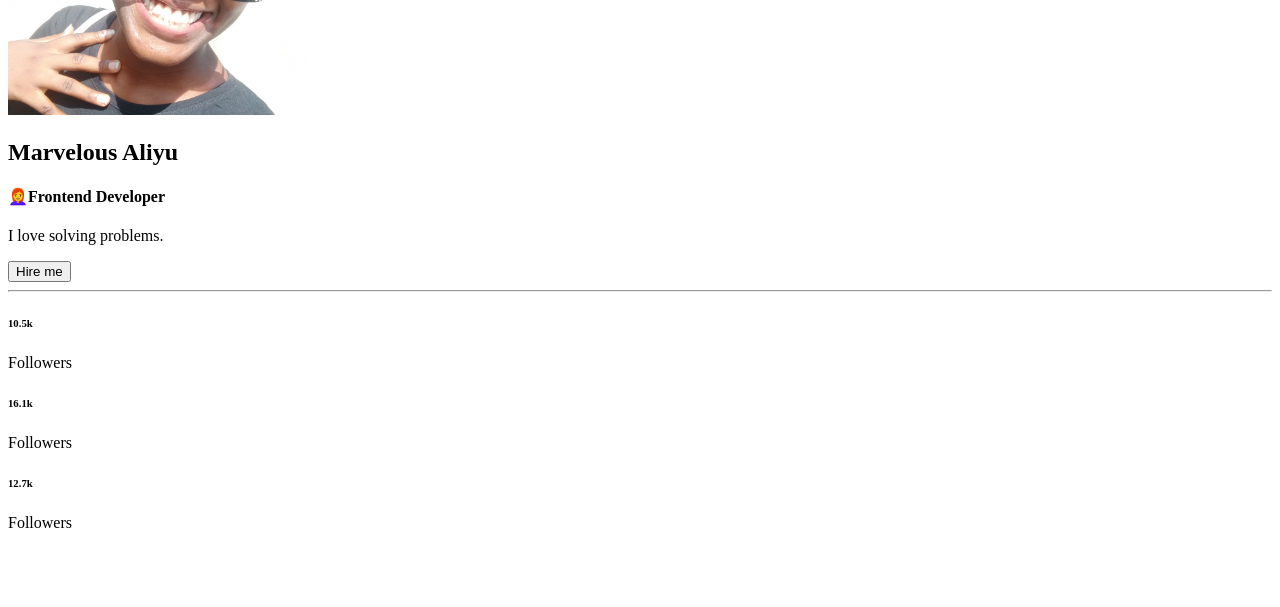
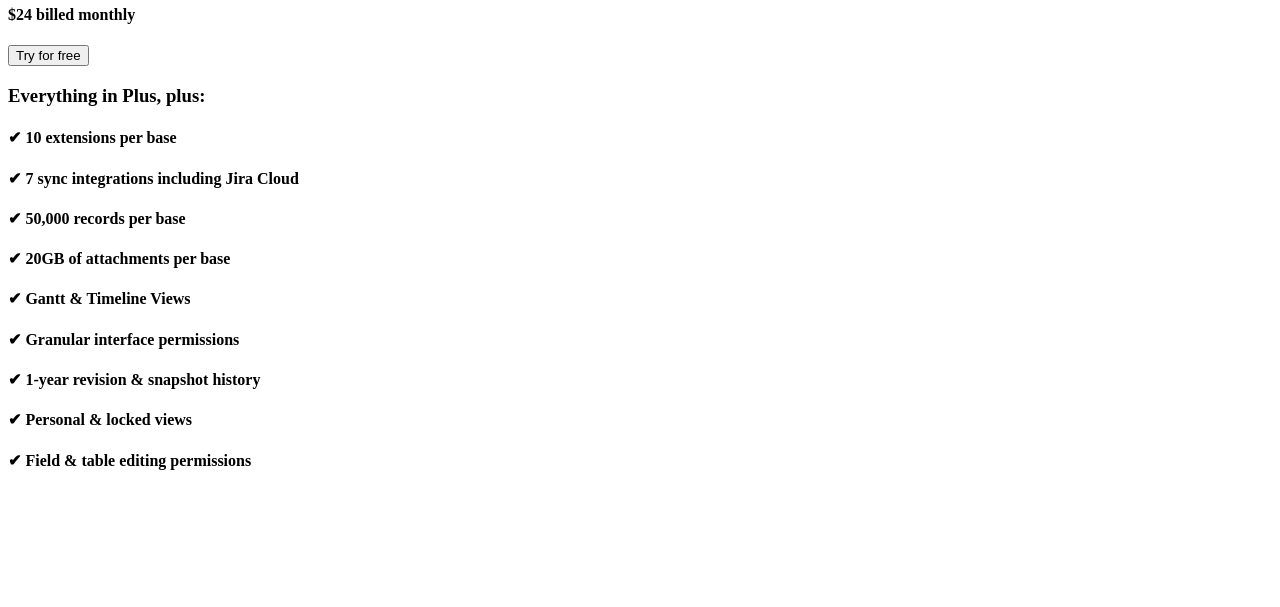
Before and after one commit to Marvytee/HTML-Skeleton-Project, a plain HTML site: page card.html in a window 1280 px wide. Shown: the part 193-800 px from the top of the page. Drawn offline with Linux system fonts and the light colour scheme.

```diff
--- a/card.html
+++ b/card.html
@@ -9,51 +9,22 @@
 <body>
     <main>
         <div class="card">
-            <div class="card-head">
-                <i class="left-icon"></i>
-                <div class="card-icons">
-                    <i class="icon-love"></i>
-                    <i class="icon-dots"></i>
-                </div>
-            </div>
-            <div class="card-body">
-                <div class="user-img">
-                    <img src="img\-bp8ftn.jpg" alt="user image" width="300px" height="300px">
-                    <div class="check-icon">
-                        <i class="fa-solid fa-check"></i>
-                    </div>
-                </div>
-                <h2 class="user-name">Marvelous Aliyu</h2>
-                <h4 class="job-title">👩‍🦰Frontend Developer</h4>
-                <p class="description">I love solving problems.</p>
-                <button class="hire-btn">Hire me</button>
-            </div>
-            <hr>
-            <div class="card-footer">
-                <div class="platforms">
-                    <div class="social">
-                        <div class="icon-container linkedin">
-                            <i class="fa-brands fa-linkedin-in"></i>
-                        </div>
-                        <h6>10.5k</h6>
-                        <p>Followers</p>
-                    </div>
-                    <div class="social">
-                        <div class="icon-container twitter">
-                            <i class="fa-brands fa-twitter-in"></i>
-                        </div>
-                        <h6>16.1k</h6>
-                        <p>Followers</p>
-                    </div>
-                    <div class="social">
-                        <div class="icon-container instagram">
-                            <i class="fa-brands fa-instagram-in"></i>
-                        </div>
-                        <h6>12.7k</h6>
-                        <p>Followers</p>
-                    </div>
-                </div>
-            </div>
+            <h3>Most popular</h3>
+            <h3>Pro</h3>
+            <h3>For teams and departments who need to build connected apps to power their most important processes</h3>
+            <span><h1 style="display: inline;">$20</h1> <b>per seat /month billed annually</b></span>
+            <h4>$24 billed monthly</h4>
+            <button>Try for free</button>
+            <h3>Everything in Plus, plus:</h3>
+            <h4>✔ 10 extensions per base</h4>
+            <h4>✔ 7 sync integrations including Jira Cloud</h4>
+            <h4>✔ 50,000 records per base</h4>
+            <h4>✔ 20GB of attachments per base</h4>
+            <h4>✔ Gantt & Timeline Views</h4>
+            <h4>✔ Granular interface permissions</h4>
+            <h4>✔ 1-year revision & snapshot history</h4>
+            <h4>✔ Personal & locked views</h4>
+            <h4>✔ Field & table editing permissions</h4>
         </div>
     </main>
 </body>
```
